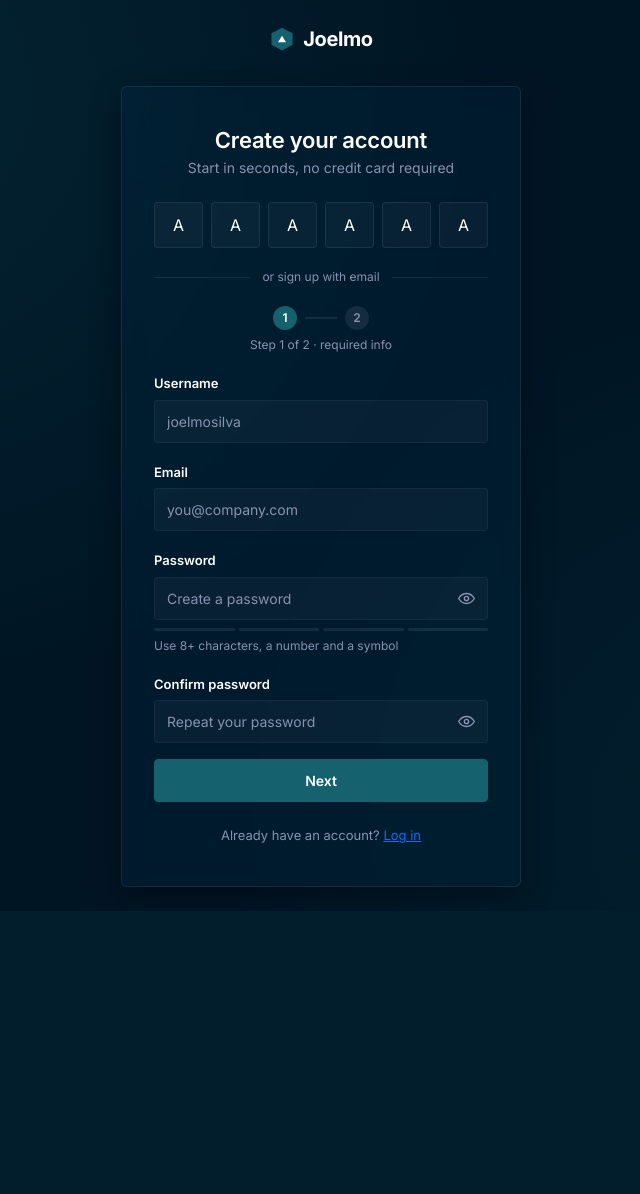
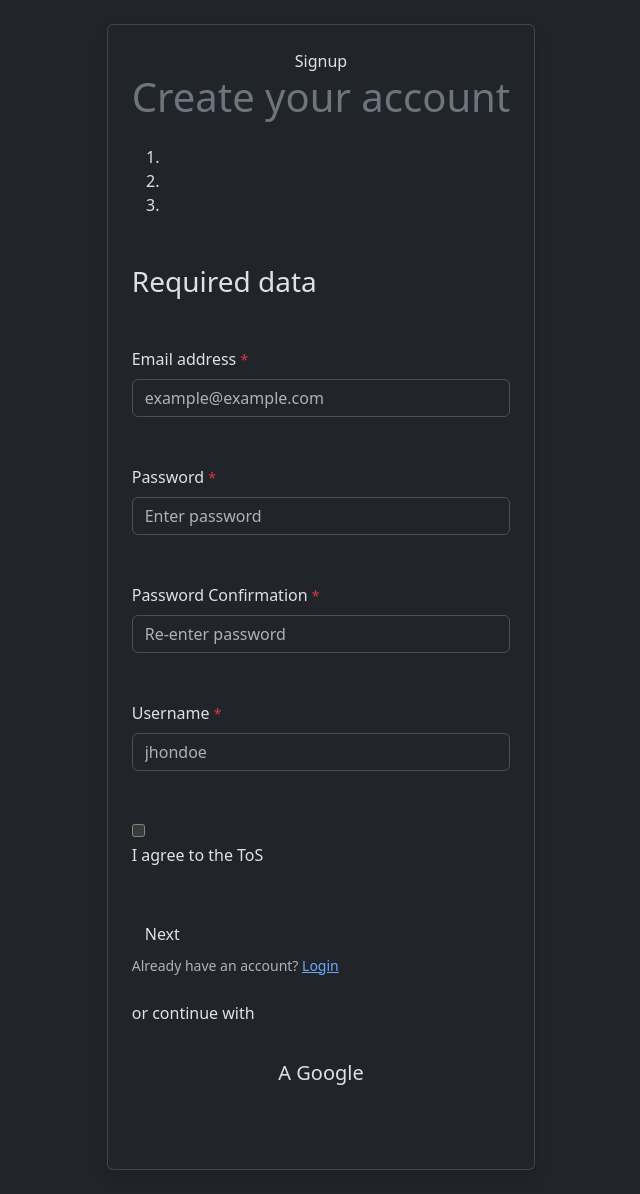
Before and after one commit to joelmohh/auth, a Node server app: page /signup in a window 1280 px wide. Shown: the whole page, without its empty margins (319-959 px from the left). Before the commit the page ends 904 px from the top, so only its background shows below. Run offline with Node 20, Linux system fonts and the light colour scheme; some libraries are stand-ins or nearby versions.

Commit message:
version 0.0.35 feat: redesign login and signup pages with improved structure and styling

```diff
--- a/views/signup.ejs
+++ b/views/signup.ejs
@@ -1,160 +1,173 @@
 <!DOCTYPE html>
 <html lang="en">
 
-<%- include('./partials/head', { title: 'Create Account - Joelmo Auth Systems' }) -%>
+<head>
+    <meta charset="UTF-8">
+    <meta name="viewport" content="width=device-width, initial-scale=1">
+    <title>Signup</title>
+    <link rel="stylesheet" href="https://cdn.jsdelivr.net/npm/bootstrap@6.0.0-alpha.1/dist/css/bootstrap.min.css">
+    <link rel="stylesheet" href="/public/css/test.css">
+</head>
 
-<body>
-    <div class="toast-container" aria-live="polite" aria-atomic="true"></div>
-    <div class="auth-container">
-        <div class="auth-logo">
-            <svg viewBox="0 0 32 32" fill="none" xmlns="http://www.w3.org/2000/svg">
-                <path d="M16 2L29 9V23L16 30L3 23V9L16 2Z" fill="#15616D" />
-                <path d="M11 20L16 12L21 20H11Z" fill="#FFFFFF" />
-            </svg>
-            <span>Joelmo</span>
-        </div>
+<body data-bs-theme="dark">
+    <main class="container min-vh-100 d-flex align-items-center justify-content-center py-4">
+        <div class="card auth-card shadow p-6">
+            <div class="card-body p-4">
 
-        <div class="auth-card">
-            <h2>Create your account</h2>
-            <p class="auth-subtitle">Start in seconds, no credit card required</p>
+                <!-- Topo -->
+                <section class="text-center mb-4">
+                    <div>Signup</div>
+                    <h1 class="fw-normal text-secondary mb-0">Create your account</h1>
+                </section>
 
-            <div class="social-grid">
-                <button type="button" class="btn-social" title="Continue with Google" aria-label="Continue with Google">
-                    A <!-- Google SVG icon -->
-                </button>
-                <button type="button" class="btn-social" title="Continue with Apple" aria-label="Continue with Apple">
-                    A <!-- Apple SVG icon -->
-                </button>
-                <button type="button" class="btn-social" title="Continue with Microsoft" aria-label="Continue with Microsoft">
-                    A <!-- Microsoft SVG icon -->
-                </button>
-                <button type="button" class="btn-social" title="Continue with GitHub" aria-label="Continue with GitHub">
-                        A <!-- Github SVG icon -->
-                </button>
-                <button type="button" class="btn-social" title="Continue with Discord" aria-label="Continue with Discord">
-                    A <!-- Discord SVG icon -->
-                </button>
-                <button type="button" class="btn-social" title="Continue with X" aria-label="Continue with X">
-                    A <!-- X SVG icon -->
-                </button>
-            </div>
+                <ol class="stepper stepper-horizontal">
+                    <li class="stepper-item active step"></li>
+                    <li class="stepper-item step"></li>
+                    <li class="stepper-item step"></li>
+                </ol>
 
-            <div class="auth-divider">or sign up with email</div>
-
-            <div class="step-indicator">
-                <span class="step-dot active" data-step-dot="1">1</span>
-                <span class="step-line"></span>
-                <span class="step-dot" data-step-dot="2">2</span>
-            </div>
-            <p class="step-caption"><span data-step-caption>Step 1 of 2 &middot; required info</span></p>
-
-            <form id="signup-form" novalidate>
-
-                <!-- ===== Step 1: required data ===== -->
-                <fieldset class="signup-step" data-step="1">
-                    <div class="mb-3">
-                        <label for="username" class="form-label">Username</label>
-                        <input type="text" class="form-control" id="username" placeholder="joelmosilva" autocomplete="username">
-                        <div id="username-error" class="text-danger"></div>
+                <form action="/login" method="post" data-bs-validate novalidate>
+                    <div id="step-1">
+                        <h3 class="mt-5 mb-5">Required data</h3>
+                        <div class="form-field flex-1">
+                            <label for="email" class="form-label">Email address <span
+                                    class="text-danger form-text">*</span></label>
+                            <input type="email" class="form-control" id="email" placeholder="example@example.com">
+                            <div class="invalid-feedback">Please enter a valid email address.</div>
+                            <div class="valid-feedback">Looks good!</div>
+                        </div>
+                        <div class="form-field mt-5">
+                            <label for="password" class="form-label">Password <span
+                                    class="text-danger form-text">*</span></label>
+                            <input type="password" class="form-control" id="password" placeholder="Enter password">
+                            <div class="strength-bar" data-bs-strength></div>
+                            <div class="invalid-feedback">Please enter a password.</div>
+                            <div class="valid-feedback">Awesome!</div>
+                        </div>
+                        <div class="form-field mt-5">
+                            <label for="passwordC" class="form-label">Password Confirmation <span
+                                    class="text-danger form-text">*</span></label>
+                            <input type="password" class="form-control" id="passwordC" placeholder="Re-enter password">
+                            <div class="invalid-feedback">Please enter a password.</div>
+                            <div class="valid-feedback">Awesome!</div>
+                        </div>
+                        <div class="form-field flex-1 mt-5">
+                            <label for="username" class="form-label">Username <span
+                                    class="text-danger form-text">*</span></label>
+                            <input type="text" class="form-control" id="username" placeholder="jhondoe">
+                            <div class="invalid-feedback">Please enter a username.</div>
+                            <div class="valid-feedback">Looks good!</div>
+                        </div>
+                        <div class="form-field mt-5">
+                            <input type="checkbox" id="terms" class="check" />
+                            <div class="form-field-content">
+                                <label for="terms">I agree to the ToS</label>
+                            </div>
+                            <div class="invalid-feedback">You have to agree with the ToS.</div>
+                        </div>
+                        <div class="form-field mt-5">
+                            <button class="btn theme-primary btn-solid next-step">Next</button>
+                        </div>
+                    </div>
+                    <div id="step-2" class="d-none">
+                        <h2 class="mt-5 mb-5">Personal data</h2>
+                        <div class="form-field flex-1">
+                            <label for="name" class="form-label">Full Name</label>
+                            <input type="text" class="form-control" id="name" placeholder="Jhon Doe">
+                        </div>
+                        <div class="form-field mt-5">
+                            <label for="phone" class="form-label">Phone</label>
+                            <input type="tel" class="form-control" id="phone" placeholder="+1 (111) 111-1111">
+                        </div>
+                        <div class="form-field mt-5">
+                            <label for="address" class="form-label">Address</label>
+                            <input type="text" class="form-control" id="address" placeholder="Enter your address">
+                        </div>
+                        <div class="form-field flex-1 mt-5">
+                            <label for="datepicker1" class="form-label">Birthday</label>
+                            <input type="text" class="form-control" id="datepicker1" data-bs-toggle="datepicker"
+                                autocomplete="off" placeholder="Choose date…">
+                        </div>
+                        <div class="form-field mt-5">
+                            <button class="btn theme-primary btn-solid w-100 next-step">Next</button>
+                            <a class="previous-step text-center form-text" href="#">Go back</a>
+                        </div>
+                    </div>
+                    <div id="step-3" class="d-none">
+                        <h2 class="mt-5 mb-5">Cosmetic data</h2>
+                        <div class="form-field flex-1">
+                            <label for="name" class="form-label">Display name</label>
+                            <input type="text" class="form-control" id="name" placeholder="Jhon Doe">
+                        </div>
+                        <div class="form-field mt-5">
+                            <label for="avatarFile" class="form-label">Avatar</label>
+                            <input type="file" class="form-control" id="avatarFile">
+                        </div>
+                        <div class="form-field mt-5">
+                            <label for="bannerFile" class="form-label">Banner</label>
+                            <input type="file" class="form-control" id="bannerFile">
+                        </div>
+                        <div class="form-field flex-1 mt-5">
+                            <label for="datepicker1" class="form-label">Bio</label>
+                            <textarea class="form-control" id="fieldTextarea" rows="3"></textarea>
+                        </div>
+                        <div class="form-field mt-5">
+                            <button class="btn theme-primary btn-solid w-100 next-step">Signup</button>
+                            <a class="text-center form-text previous-step" href="#">Go back</a>
+                        </div>
                     </div>
 
-                    <div class="mb-3">
-                        <label for="email" class="form-label">Email</label>
-                        <input type="email" class="form-control" id="email" placeholder="you@company.com" autocomplete="email">
-                        <div id="email-error" class="text-danger"></div>
+                </form>
+                <span class="form-text mt-5">Already have an account? <a href="./login.html" class="">Login</a></span>
+                <!-- Social logins -->
+                <div class="divider my-4">or continue with</div>
+
+                <div>
+                    <div class="mb-5">
+                        <a href="/auth/google" class="btn btn-lg theme-primary btn-outline w-100">
+                            <span class="social-icon" aria-hidden="true">A</span> Google
+                        </a>
                     </div>
+                </div>
 
-                    <div class="mb-3">
-                        <label for="password" class="form-label">Password</label>
-                        <div class="input-wrapper">
-                            <input type="password" class="form-control" id="password" placeholder="Create a password" autocomplete="new-password">
-                            <button type="button" class="input-icon-btn" aria-label="Show password">
-                                <svg viewBox="0 0 24 24" fill="none" stroke="currentColor" stroke-width="2"
-                                    stroke-linecap="round" stroke-linejoin="round">
-                                    <path d="M1 12s4-7 11-7 11 7 11 7-4 7-11 7-11-7-11-7Z" />
-                                    <circle cx="12" cy="12" r="3" />
-                                </svg>
-                            </button>
-                        </div>
-                        <div class="password-strength" id="password-strength">
-                            <div class="strength-segment"></div>
-                            <div class="strength-segment"></div>
-                            <div class="strength-segment"></div>
-                            <div class="strength-segment"></div>
-                        </div>
-                        <p class="strength-label" id="strength-label">Use 8+ characters, a number and a symbol</p>
-                        <div id="password-error" class="text-danger"></div>
-                    </div>
-
-                    <div class="mb-3">
-                        <label for="confirm-password" class="form-label">Confirm password</label>
-                        <div class="input-wrapper">
-                            <input type="password" class="form-control" id="confirm-password"
-                                placeholder="Repeat your password" autocomplete="new-password">
-                            <button type="button" class="input-icon-btn" aria-label="Show password">
-                                <svg viewBox="0 0 24 24" fill="none" stroke="currentColor" stroke-width="2"
-                                    stroke-linecap="round" stroke-linejoin="round">
-                                    <path d="M1 12s4-7 11-7 11 7 11 7-4 7-11 7-11-7-11-7Z" />
-                                    <circle cx="12" cy="12" r="3" />
-                                </svg>
-                            </button>
-                        </div>
-                        <div id="confirm-password-error" class="text-danger"></div>
-                    </div>
-
-                    <button type="button" id="signup-next" class="btn btn-primary">Next</button>
-                </fieldset>
-
-                <!-- ===== Step 2: optional data ===== -->
-                <fieldset class="signup-step" data-step="2" hidden>
-                    <p class="auth-subtitle">Optional &mdash; you can skip this and fill it later</p>
-
-                    <div class="mb-3">
-                        <label for="fullName" class="form-label">Full name</label>
-                        <input type="text" class="form-control" id="fullName" placeholder="Joelmo Silva">
-                    </div>
-
-                    <div class="mb-3">
-                        <label for="phone" class="form-label">Phone</label>
-                        <input type="tel" class="form-control" id="phone" placeholder="+55 11 90000-0000">
-                    </div>
-
-                    <div class="mb-3">
-                        <label for="address" class="form-label">Address</label>
-                        <input type="text" class="form-control" id="address" placeholder="Street, city">
-                    </div>
-
-                    <div class="mb-3">
-                        <label for="birthday" class="form-label">Birthday</label>
-                        <input type="date" class="form-control" id="birthday">
-                    </div>
-
-                    <div class="mb-3">
-                        <label for="bio" class="form-label">Bio</label>
-                        <input type="text" class="form-control" id="bio" placeholder="Tell us a bit about you">
-                    </div>
-
-                    <div class="mb-3 form-check">
-                        <input class="form-check-input" type="checkbox" id="terms">
-                        <label class="form-check-label auth-terms" for="terms">
-                            I agree to the <a href="/terms">Terms of Service</a> and <a href="/privacy">Privacy Policy</a>
-                        </label>
-                        <div id="terms-error" class="text-danger"></div>
-                    </div>
-
-                    <div class="step-actions">
-                        <button type="button" id="signup-back" class="btn btn-secondary">Back</button>
-                        <button type="submit" id="signup-button" class="btn btn-primary">Create account</button>
-                    </div>
-                </fieldset>
-            </form>
-
-            <div class="auth-footer">
-                Already have an account? <a href="/login">Log in</a>
             </div>
         </div>
-    </div>
+    </main>
+
+    <script type="module"
+        src="https://cdn.jsdelivr.net/npm/bootstrap@6.0.0-alpha.1/dist/js/bootstrap.bundle.min.js"></script>
+
+    <script>
+        document.addEventListener('DOMContentLoaded', () => {
+        const form = document.querySelector('form')
+        const stepEls = [1, 2, 3].map(n => document.getElementById(`step-${n}`))
+        const indicators = document.querySelectorAll('.stepper-item')
+        const totalSteps = stepEls.length
+        let currentStep = 0
+
+        function showStep(i) {
+            currentStep = i
+            stepEls.forEach((el, idx) => el.classList.toggle('d-none', idx !== i))
+            indicators.forEach((el, idx) => el.classList.toggle('active', idx <= i))
+        }
+
+        form.addEventListener('submit', (e) => {
+            e.preventDefault()
+            if (currentStep < totalSteps - 1) {
+                showStep(currentStep + 1)
+            } else {
+                form.submit()
+            }
+        })
+
+        document.querySelectorAll('.previous-step').forEach(link => {
+            link.addEventListener('click', (e) => {
+                e.preventDefault()
+                if (currentStep > 0) showStep(currentStep - 1)
+            })
+        })
+    })
+    </script>
 </body>
-<%- include('./partials/scripts') -%>
 
 </html>
```
Also changed, not shown: views/login.ejs (+75 -71 lines).
